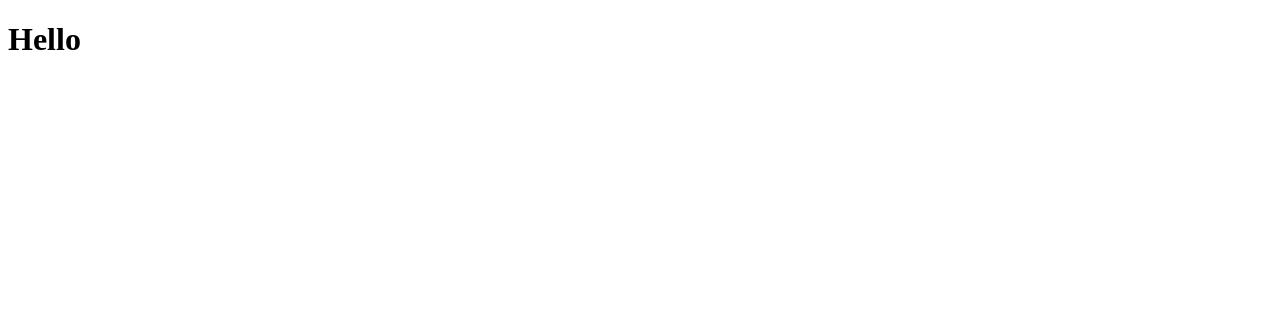
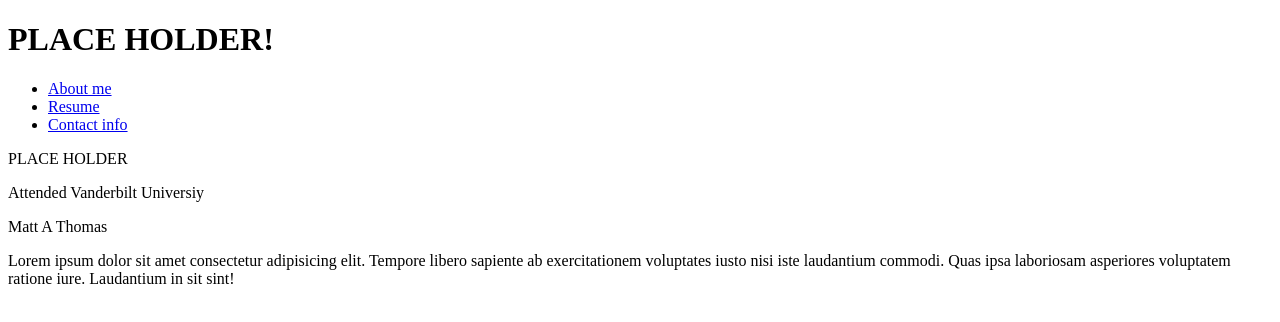
Before and after one commit to tbloodmt/Challenge02, a plain HTML site: page index.html in a window 1280 px wide. Drawn offline with Linux system fonts and the light colour scheme.

Commit message:
added cover page

```diff
--- a/index.html
+++ b/index.html
@@ -6,6 +6,43 @@
     <title>Document</title>
 </head>
 <body>
-    <h1>Hello</h1>
+    <header>
+        <h1>PLACE HOLDER!</h1>
+        <nav>
+            <ul>
+                <li><a href="#about-me">About me</a></li>
+                <li><a href="#Resume">Resume</a></li>
+                <li><a href="#Conact-info">Contact info</a></li>
+
+
+            </ul>
+        </nav>
+    </header>
+
+    <main>
+        <section id="about-me">
+            <p>PLACE HOLDER</p>
+        </section>
+
+        <section id="Resume">
+            <p>Attended Vanderbilt Universiy</p>
+        </section>
+
+        <section id="Contact-info">
+            <p>Matt A Thomas </p>
+        </section>
+
+
+
+
+    </main>
+
+    <footer></footer>
+
+    <p>Lorem ipsum dolor sit amet consectetur adipisicing elit.
+        Tempore libero sapiente ab exercitationem voluptates iusto nisi iste laudantium commodi.
+        Quas ipsa laboriosam asperiores voluptatem ratione iure. Laudantium in sit sint!
+    </p>
+
 </body>
 </html>
```
